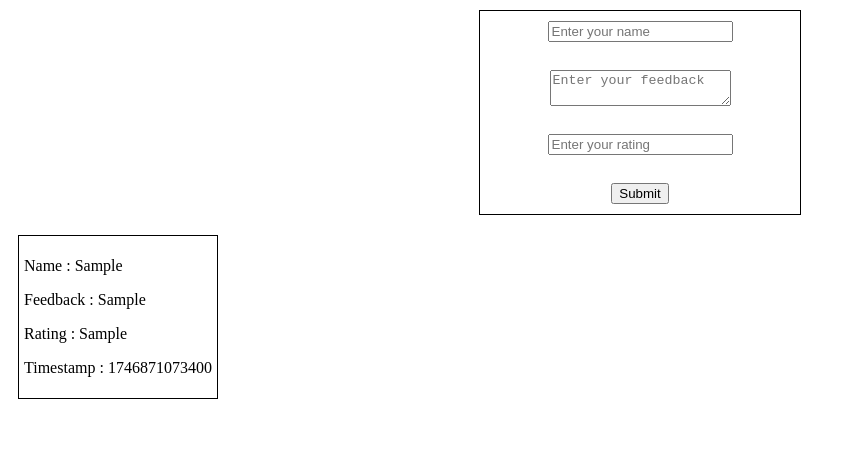
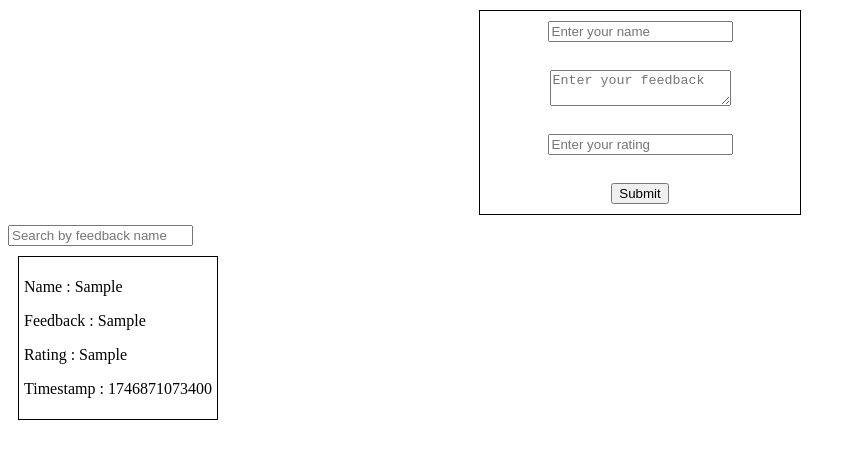
Before and after one commit to Vasanthkumar12/daily-tasks, a React (Vite) app in the folder controlled_uncontrolled_components/: page / in a window 1280 px wide. Both pictures are taken after typing "Sample", "Sample", "Sample" into the empty fields and a click on the input 639 px from the left and 193 px from the top of the page. Shown: the top 458 px of the page, without its empty margins (0-856 px from the left). Built offline with nearby package versions, Linux system fonts and the light colour scheme.

Commit message:
done - searching feedback by using name

```diff
--- a/controlled_uncontrolled_components/src/feedback form manager/FeedbackManager.jsx
+++ b/controlled_uncontrolled_components/src/feedback form manager/FeedbackManager.jsx
@@ -4,7 +4,8 @@ export const FeedbackManager = () => {
     const [name, setName] = useState('')
     const [feedback, setFeedback] = useState('')
     const [feedbacks, setFeedbacks] = useState([])
-    const [search, setSearch] = useState('')
+    const [filteredFbs, setFilteredFbs] = useState([])
+    const [showFiltered, setShowFiltered] = useState(false)
     const ratingRef = useRef(null)
 
     const handleSubmit = (e) => {
@@ -23,6 +24,15 @@ export const FeedbackManager = () => {
         ratingRef.current.value = null
     }
 
+    const handleChange = (e) => {
+        let searchWord = e.target.value.trim()
+        if(searchWord.length > 0) {
+            setShowFiltered(true)
+        }
+        let res = feedbacks.filter((fb) => fb.name.includes(searchWord))
+        setFilteredFbs(res)
+    }
+
   return (
     <div>
         <form onSubmit={handleSubmit} style={{border: '1px solid', padding: '10px', display: 'flex', flexDirection: 'column', alignItems: 'center', margin: '10px auto', maxWidth: '300px'}}>
@@ -35,7 +45,21 @@ export const FeedbackManager = () => {
             <input type="submit" />
         </form>
 
-        { feedbacks.map((fb) => (
+        { feedbacks.length > 0 && <div>
+            <input type='search' placeholder='Search by feedback name' onChange={handleChange} />
+            </div>}
+
+        { filteredFbs.length == 0 && !showFiltered && feedbacks.map((fb) => (
+            <div style={{border: '1px solid black', display: 'inline-block', margin: '10px', padding: '5px'}}>
+                <p>Name : {fb.name}</p>
+                <p>Feedback :  {fb.feedback}</p>
+                <p>Rating : {fb.rating}</p>
+                <p>Timestamp : {fb.timestamp}</p>
+            </div>
+
+        ))}
+
+        { filteredFbs.length > 0 && filteredFbs.map((fb) => (
             <div style={{border: '1px solid black', display: 'inline-block', margin: '10px', padding: '5px'}}>
                 <p>Name : {fb.name}</p>
                 <p>Feedback :  {fb.feedback}</p>
```
